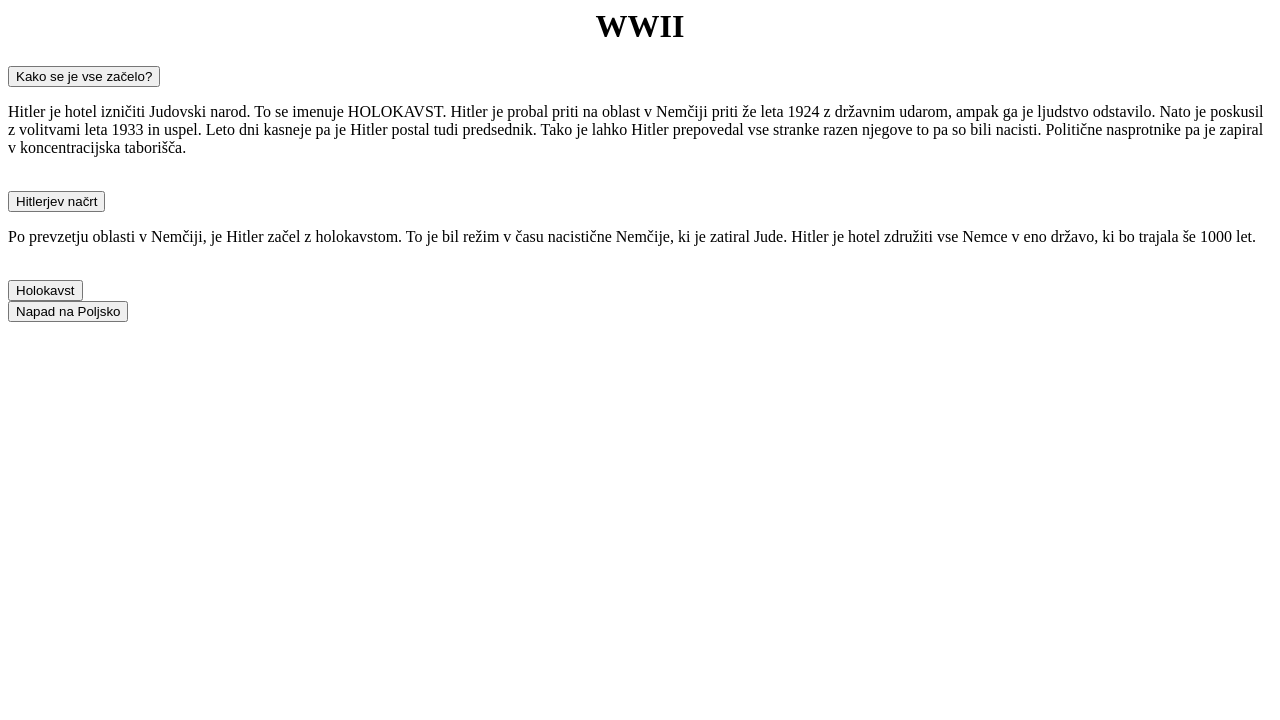
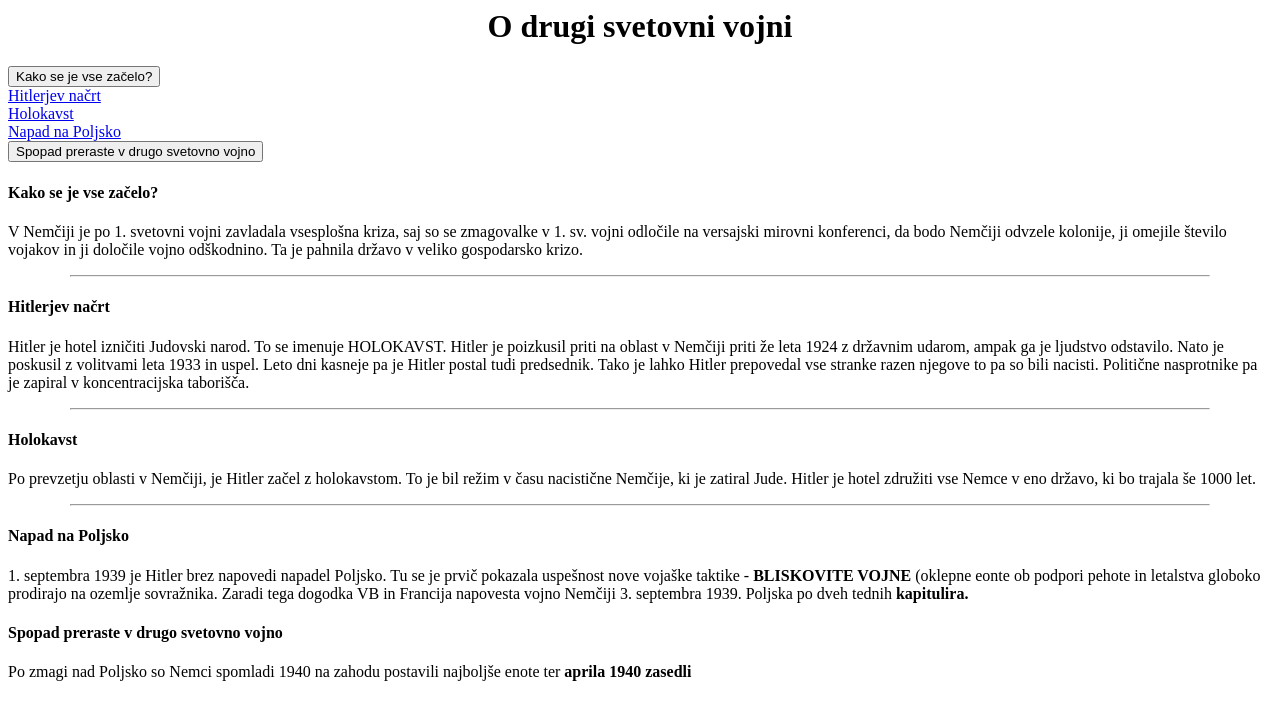
Before and after one commit to mathematic55/mathematic55.github.io, a plain HTML site: page index.html in a window 1280 px wide. Drawn offline with Linux system fonts and the light colour scheme.

Commit message:
index.html

```diff
--- a/index.html
+++ b/index.html
@@ -1,27 +1,48 @@
 <html>
 	<title>
-	About WWII
+	O drugi svetovni vojni
 	</title>
 	<style>
 	</style>
 	<body>
-		<h1 align=center>WWII</h1>
+		<h1 align=center>O drugi svetovni vojni</h1>
 		<a href="#1"><button>Kako se je vse začelo?</button></a>
-		<p>Hitler je hotel izničiti Judovski narod. To se imenuje HOLOKAVST. Hitler je probal priti na oblast v Nemčiji priti že leta 1924 z državnim udarom, ampak ga je ljudstvo odstavilo. Nato je poskusil z volitvami leta 1933 in uspel. Leto dni kasneje pa je Hitler postal tudi predsednik. Tako je lahko Hitler prepovedal vse stranke razen njegove to pa so bili nacisti. Politične nasprotnike pa je zapiral v koncentracijska taborišča.</p>
 		<br>
-		<a href="#2"><button>Hitlerjev načrt</button></a>
-		<p id="2">Po prevzetju oblasti v Nemčiji, je Hitler začel z holokavstom. To je bil režim v času nacistične Nemčije, ki je zatiral Jude. Hitler je hotel združiti vse Nemce v eno državo, ki bo trajala še 1000 let.
+		<a href="#Hitlerjevnačrt">Hitlerjev načrt</a>
+		<br>
+		<a href="#Holokavst">Holokavst</a>
+		<br>
+		<a href="NapadnaPoljsko">Napad na Poljsko</a>
+		<br>
+		<button>Spopad preraste v drugo svetovno vojno</button>
+		<p><h4>Kako se je vse začelo?</h4>V Nemčiji je po 1. svetovni vojni zavladala vsesplošna kriza, saj so se zmagovalke v 1. sv. vojni odločile na versajski mirovni konferenci, da bodo Nemčiji odvzele kolonije, ji omejile število vojakov in ji določile vojno odškodnino. Ta je pahnila državo v veliko gospodarsko krizo.</p>
+		<hr width=90%>
+		<p><h4 id='Hitlerjevnačrt'>Hitlerjev načrt</h4>Hitler je hotel izničiti Judovski narod. To se imenuje HOLOKAVST. Hitler je poizkusil priti na oblast v Nemčiji priti že leta 1924 z državnim udarom, ampak ga je ljudstvo odstavilo. Nato je poskusil z volitvami leta 1933 in uspel. Leto dni kasneje pa je Hitler postal tudi predsednik. Tako je lahko Hitler prepovedal vse stranke razen njegove to pa so bili nacisti. Politične nasprotnike pa je zapiral v koncentracijska taborišča.</p>
+		<hr width=90%>
+		<p id="2"><h4 id='Holokavst'>Holokavst</h4>Po prevzetju oblasti v Nemčiji, je Hitler začel z holokavstom. To je bil režim v času nacistične Nemčije, ki je zatiral Jude. Hitler je hotel združiti vse Nemce v eno državo, ki bo trajala še 1000 let.
 		</p>
-		<br>
-		<button>Holokavst</button>
-		<br>
-		<button>Napad na Poljsko</button>
-		<br>
+		<hr width=90%>
+		<p><h4 id='NapadnaPoljsko'>Napad na Poljsko</h4>1. septembra 1939 je Hitler brez napovedi napadel Poljsko. Tu se je prvič pokazala uspešnost nove vojaške taktike - <b>BLISKOVITE VOJNE</b> (oklepne eonte ob podpori pehote in letalstva globoko prodirajo na ozemlje sovražnika. Zaradi tega dogodka VB in Francija napovesta vojno Nemčiji 3. septembra 1939. Poljska po dveh tednih <b>kapitulira.</b></p>
+		<p><h4>Spopad preraste v drugo svetovno vojno</h4>Po zmagi nad Poljsko so Nemci spomladi 1940 na zahodu postavili najboljše enote ter <b>aprila 1940 zasedli
+
+
+
+
+
+
+
+
+
+
+
+
+
+
+
+
 
 
 	</body>
 
-<!--Evo ti buraz-->
-<!--glavno stran morš met index.html pa mors imet ime reposetoria isto ko ime accounta-->
-<!--andropolis0-->
+
 </html>
```
